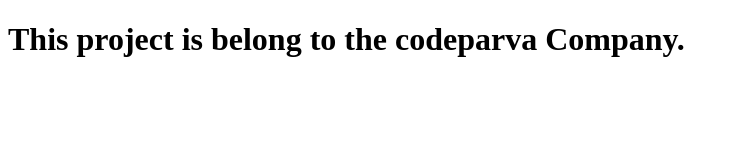
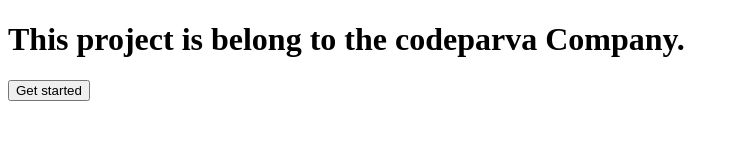
Before and after one commit to Raghujarupula/tutorial, a plain HTML site: page tutorial.html in a window 1280 px wide. Shown: the whole page, without its empty margins (0-739 px from the left). Drawn offline with Linux system fonts and the light colour scheme.

Commit message:
button element is placed

```diff
--- a/tutorial.html
+++ b/tutorial.html
@@ -3,5 +3,6 @@
     <head></head>
     <body>
         <h1>This project is belong to the codeparva Company.</h1>
+        <button>Get started</button>
     </body>
 </html>
```
Also changed, not shown: weather report.html (+2 -0 lines).
